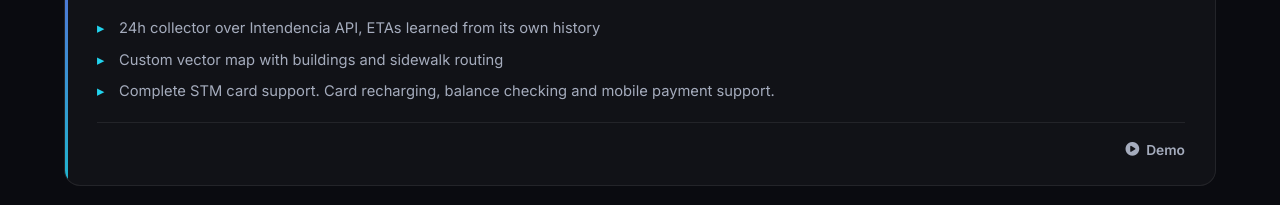
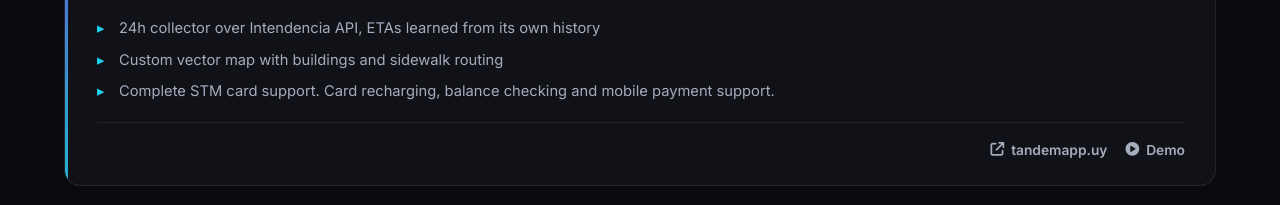
Before and after one commit to federicoroldos/federicoroldos.github.io, a plain HTML site: page index.html in a window 1280 px wide. Shown: the part 2760-2965 px from the top of the page. Drawn offline with nearby package versions, Linux system fonts and the light colour scheme.

Commit message:
data update

```diff
--- a/index.html
+++ b/index.html
@@ -253,6 +253,7 @@
             </ul>
             <div class="case-foot">
               <div class="case-links">
+                <a href="https://tandemapp.uy" target="_blank" rel="noopener"><i class="fas fa-arrow-up-right-from-square"></i> tandemapp.uy</a>
                 <!-- TODO: replace href="#" with Tandem demo video URL -->
                 <a href="#" target="_blank" rel="noopener"><i class="fas fa-circle-play"></i> Demo</a>
               </div>
```
